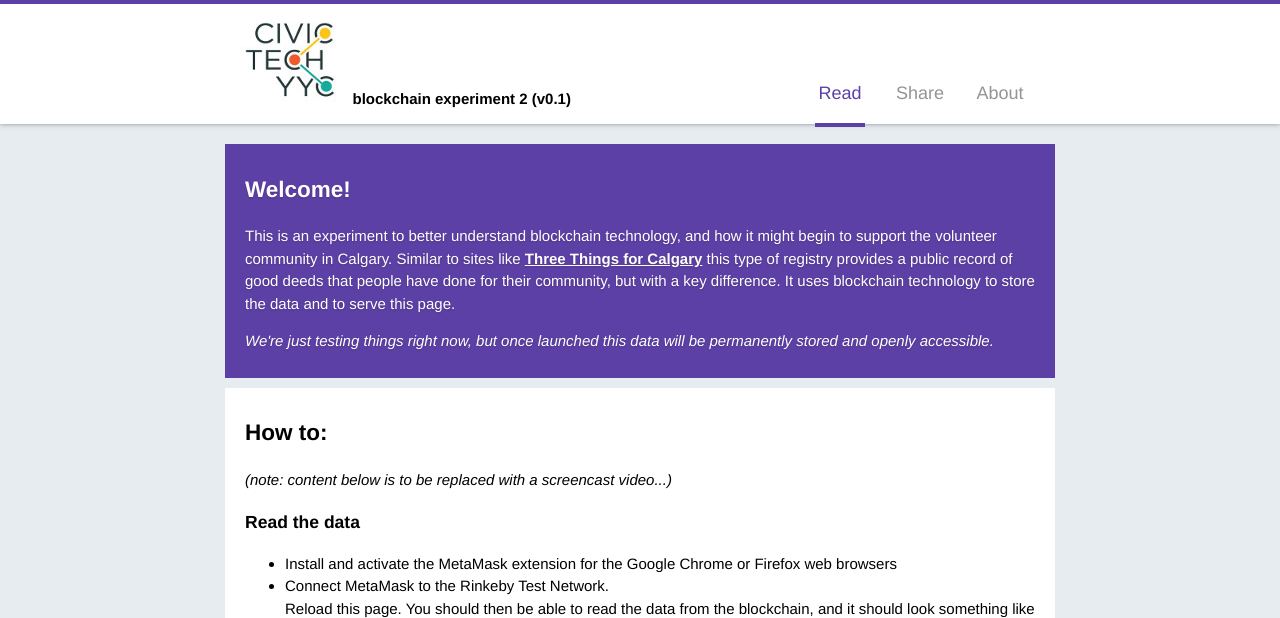
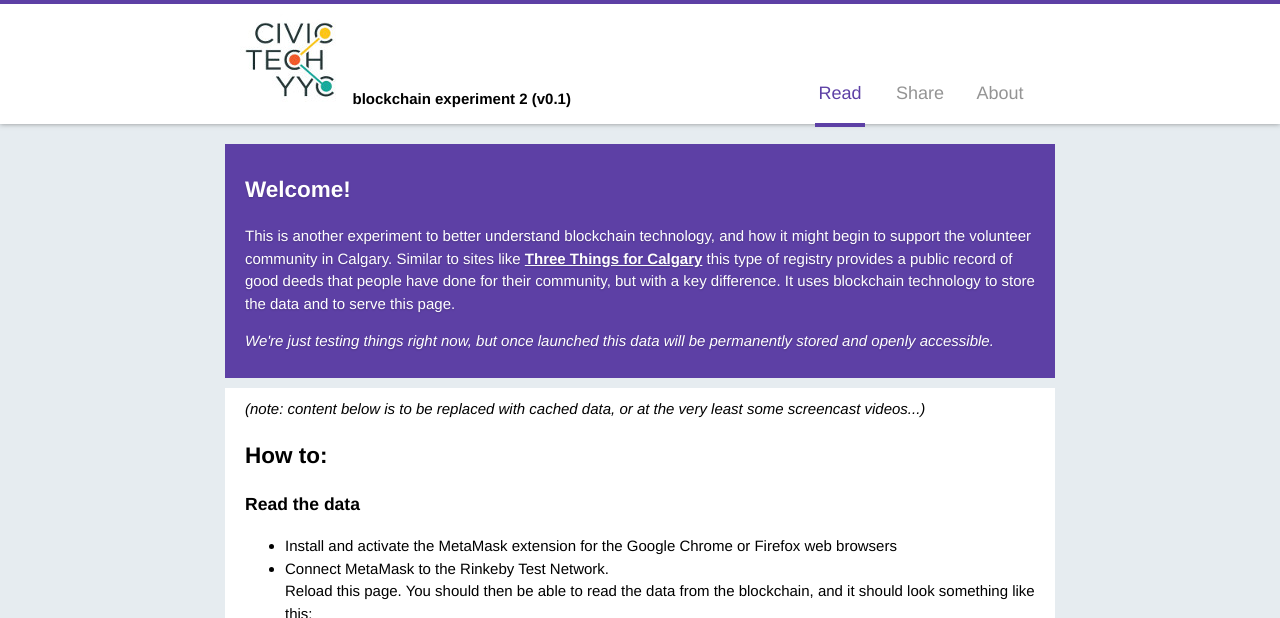
Before and after one commit to CivicTechYYC/Blockchain-Experiment-2, a plain HTML site: page index.html in a window 1280 px wide. Shown: the top 618 px of the page. Drawn offline with Linux system fonts and the light colour scheme.

Commit message:
minor copy edits

```diff
--- a/index.html
+++ b/index.html
@@ -143,7 +143,7 @@
         Welcome!
       </h2>
         <p>
-          This is an experiment to better understand blockchain technology, and how it might begin to support the volunteer community in Calgary.
+          This is another experiment to better understand blockchain technology, and how it might begin to support the volunteer community in Calgary.
 
           Similar to sites like <a href="http://www.3thingsforcalgary.ca">Three Things for Calgary</a> this type of registry provides a public record of good deeds that people have done for their community, but with a key difference. It uses blockchain technology to store the data and to serve this page.</p><p><em>We're just testing things right now, but once launched this data will be permanently stored and openly accessible.</em></p>
 
@@ -280,7 +280,7 @@ window.addEventListener('load', function() {
   else {
     console.log("No web3");
     alert("Hi there! Sorry to interrupt, just wanted to advise that this isn't a typical web page, and you won't see anything without using Google Chrome / Firefox and the help of a browser extension. Read on for some instructions :)");
-    document.getElementById("container").innerHTML += '<div class="CacheMode"><h2>How to:</h2><em>(note: content below is to be replaced with a screencast video...)</em><h3>Read the data</h3><ul><li>Install and activate the MetaMask extension for the Google Chrome or Firefox web browsers</li><li>Connect MetaMask to the Rinkeby Test Network.</li>Reload this page. You should then be able to read the data from the blockchain, and it should look something like this:</li></ul><img src="https://cdn.glitch.com/18ded086-912c-4258-b872-00178c2eab7f%2Fexperiment2home.jpg?1528738719934" /><br /><h3>Share new data</h3><ul><li>Ensure that an account has been created in MetaMask</li><li>Visit a Rinkeby Test Faucet to obtain test ethers</li><li>Visit the Share page and fill out the form</li><li>Submit the transaction in the MetaMask window</li><li>Wait a while, checking the MetaMask wallet to see that the transaction has been confirmed</li><li>Visit the Read page and feel good - your act of kindness is inscribed on the blockchain for all to access</li></ul></div><div><br /><!-- <iframe width="560" height="315" src="https://www.youtube.com/embed/L88-x7EQi8g" frameborder="0" allow="autoplay; encrypted-media" allowfullscreen></iframe> --></div>';
+    document.getElementById("container").innerHTML += '<div class="CacheMode"><em>(note: content below is to be replaced with cached data, or at the very least some screencast videos...)</em><h2>How to:</h2><h3>Read the data</h3><ul><li>Install and activate the MetaMask extension for the Google Chrome or Firefox web browsers</li><li>Connect MetaMask to the Rinkeby Test Network.</li>Reload this page. You should then be able to read the data from the blockchain, and it should look something like this:</li></ul><img src="https://cdn.glitch.com/18ded086-912c-4258-b872-00178c2eab7f%2Fexperiment2home.jpg?1528738719934" /><br /><h3>Share new data</h3><ul><li>Ensure that an account has been created in MetaMask</li><li>Visit a Rinkeby Test Faucet to obtain test ethers</li><li>Visit the Share page and fill out the form</li><li>Submit the transaction in the MetaMask window</li><li>Wait a while, checking the MetaMask wallet to see that the transaction has been confirmed</li><li>Visit the Read page and feel good - your act of kindness is inscribed on the blockchain for all to access</li></ul></div><div><br /><!-- <iframe width="560" height="315" src="https://www.youtube.com/embed/L88-x7EQi8g" frameborder="0" allow="autoplay; encrypted-media" allowfullscreen></iframe> --></div>';
     // location.href="./cache.html";
     // fallback - use your fallback strategy (local node / hosted node + in-dapp id mgmt / fail)
     //web3js = new Web3(new Web3.providers.HttpProvider("http://localhost:8545"));
```
